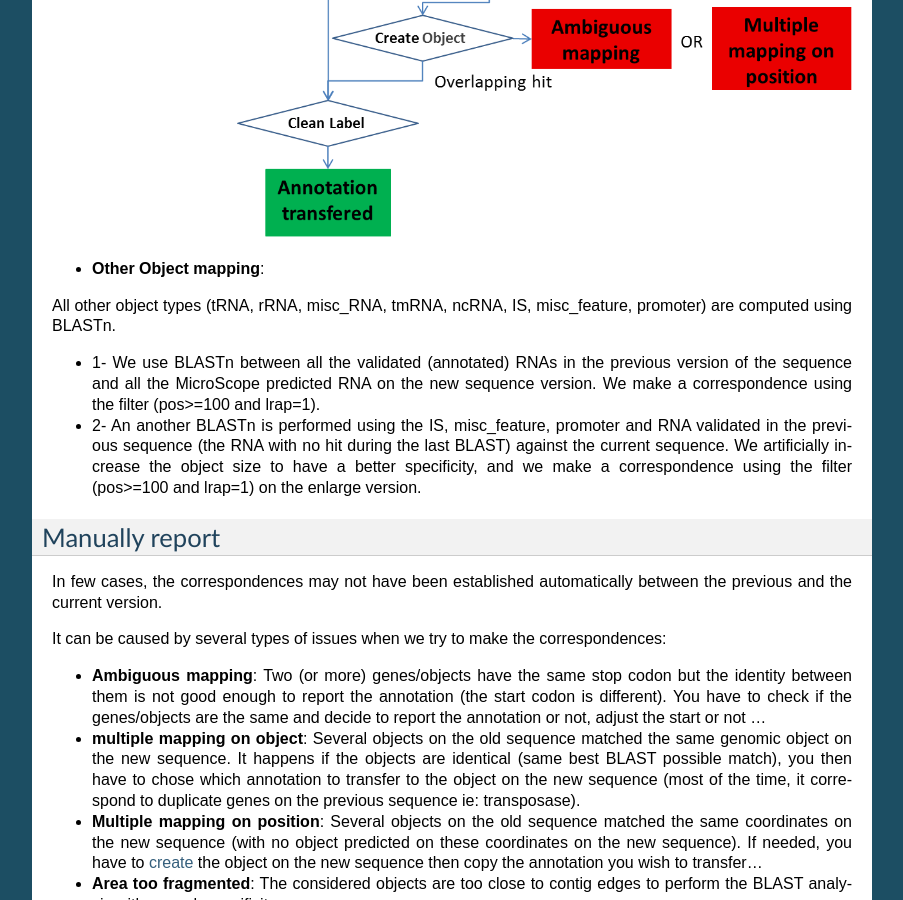
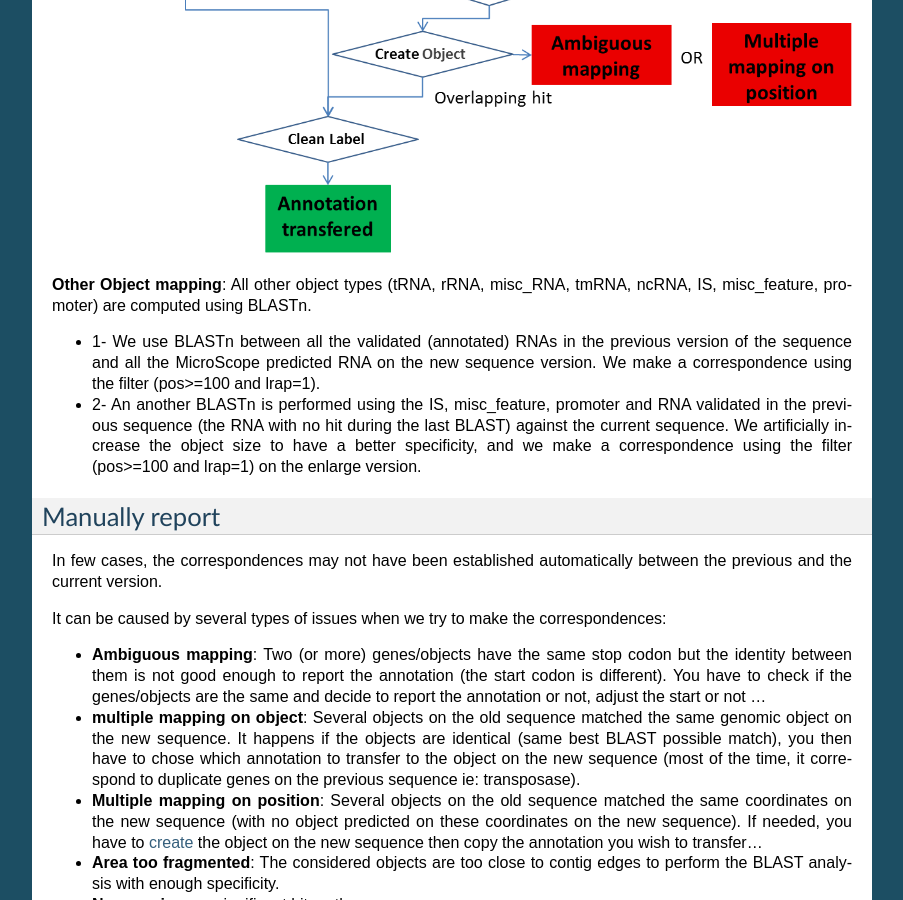
Before and after one commit to labgem/microscope-user-doc, a Sphinx documentation site: the page built from docs/content/mage/labelCPDOldNew.rst, in a window 1280 px wide and 900 px high, scrolled down 1670 px. Shown: the whole window, without its empty margins (198-1101 px from the left). Built offline with Sphinx 7.4.7, drawn with Linux system fonts in a browser that asks for light colours; formulas are drawn with MathJax 3.

Commit message:
Fix minor reST issues.

```diff
--- a/docs/content/compgenomics/RGPExplorer.rst
+++ b/docs/content/compgenomics/RGPExplorer.rst
@@ -1,6 +1,6 @@
-##########
+######################
 How to explore an RGP?
-##########
+######################
 
 The RGP visualization page allows you to access a detailed description of the RGP composition.
 
--- a/docs/content/compgenomics/integroncluster.rst
+++ b/docs/content/compgenomics/integroncluster.rst
@@ -1,6 +1,6 @@
-##########
+###################################
 How to explore an Integron cluster?
-##########
+###################################
 
 The IntegronFinder cluster visualization window  allows you to access to a detailled description of the integron structure.
 
--- a/docs/content/genomic/classifEGGNOG.rst
+++ b/docs/content/genomic/classifEGGNOG.rst
@@ -1,6 +1,6 @@
-############################
+###############################
 EGGNOG Automatic Classification
-############################
+###############################
 
 
 EGGNOGDB
--- a/docs/content/mage/labelCPDOldNew.rst
+++ b/docs/content/mage/labelCPDOldNew.rst
@@ -26,15 +26,14 @@
 
 .. image:: img/WF_report1.png
 
-* **CDS mapping**:
+**CDS mapping**:
 
 * 1- We use BLASTp between all the CDS automatically found in both sequences by the MicroScope annotation pipeline. We make a correspondence using the filter (pos>=100 and lrap=1) for the genes with the same length (AA) with Bidirectional Best Hits.
 * 2- We perform a tBLASTn using genes which have been validated (annotated) or manually created by the user on the previous version of the sequence (if these genes have not passed the first BLAST filter) on the new sequence. We make a correspondence using the filter (pos>=100) for the genes with the same length (nucleic).
 
 .. image:: img/WF_report2.png
 
-* **Other Object mapping**:
-All other object types (tRNA, rRNA, misc_RNA, tmRNA, ncRNA, IS, misc_feature, promoter) are computed using BLASTn.
+**Other Object mapping**: All other object types (tRNA, rRNA, misc_RNA, tmRNA, ncRNA, IS, misc_feature, promoter) are computed using BLASTn.
 
 * 1- We use BLASTn between all the validated (annotated) RNAs in the previous version of the sequence and all the MicroScope predicted RNA on the new sequence version. We make a correspondence using the filter (pos>=100 and lrap=1).
 * 2- An another BLASTn is performed using the IS, misc_feature, promoter and RNA validated in the previous sequence (the RNA with no hit during the last BLAST) against the current sequence. We artificially increase the object size to have a better specificity, and we make a correspondence using the filter (pos>=100 and lrap=1) on the enlarge version.
--- a/docs/content/metabolism/domainviewer.rst
+++ b/docs/content/metabolism/domainviewer.rst
@@ -1,6 +1,6 @@
-######################
+###############################
 AntiSMASH cluster visualization
-######################
+###############################
 
 What is antiSMASH?
 ------------------
```
Also changed, not shown: docs/content/metabolism/antismash.rst (+4 -5 lines).
